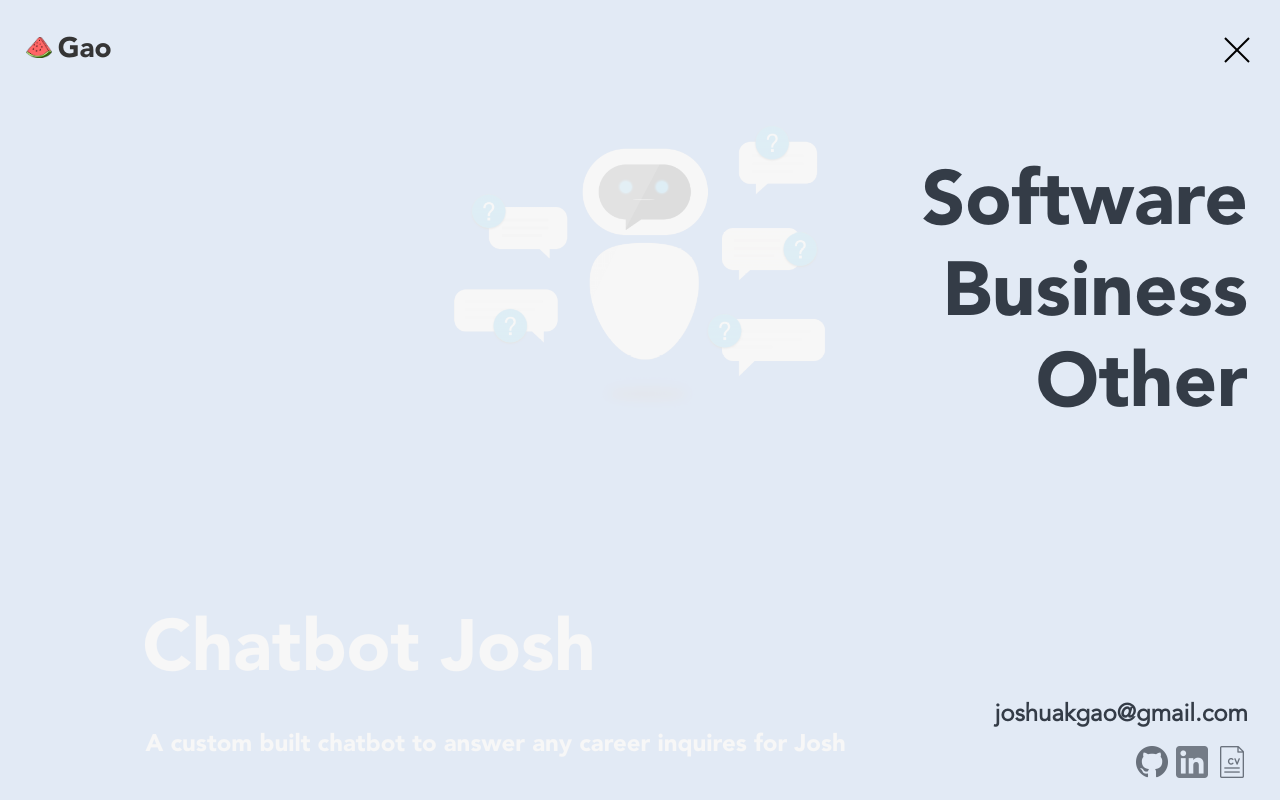
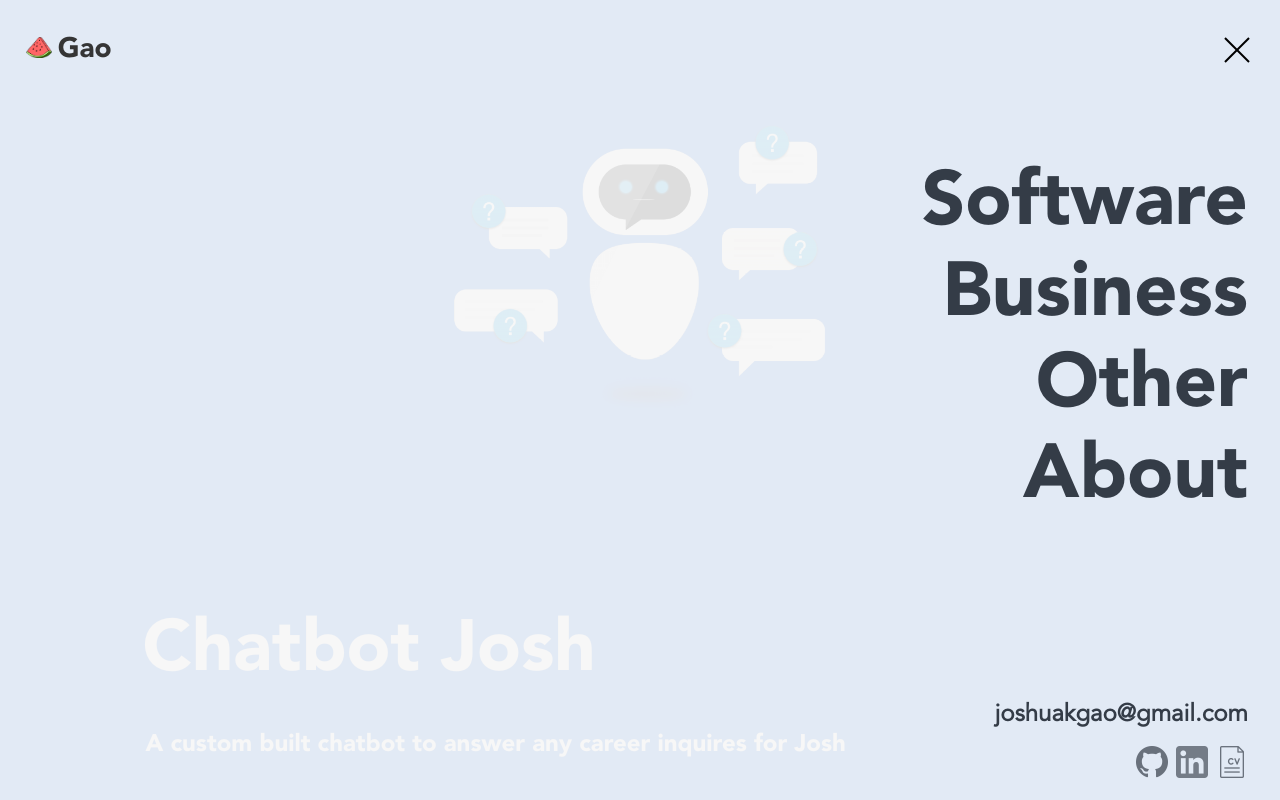
Before and after one commit to joshuakgao/joshgaocom, a React (Create React App) app: page /#/software/chatbotJosh in a window 1280 px wide. Both pictures are taken after a click on the element 1237 px from the left and 50 px from the top of the page. Shown: the top 800 px of the page. Built offline with nearby package versions, Linux system fonts and the light colour scheme.

Commit message:
First draft of about page

```diff
--- a/src/App.tsx
+++ b/src/App.tsx
@@ -12,6 +12,7 @@ import {
 import { PortfolioTrackerPage } from "./components/projectComponents/business";
 import JoshgaocomPage from "./components/projectComponents/software/joshgaocom/joshgaocomPage";
 import SproutsOct22Page from "./components/projectComponents/business/sproutsOct22/sproutsOct22Page";
+import AboutPage from "./pages/AboutPage/aboutPage";
 
 function App() {
   return (
@@ -19,6 +20,7 @@ function App() {
       <Navbar />
       <Routes>
         <Route path="/" element={<HomePage />} />
+        <Route path="/about" element={<AboutPage />} />
         <Route path="/software" element={<SoftwarePage />} />
         <Route path="/software/chatbotJosh" element={<ChatbotJoshPage />} />
         <Route path="/software/joshgaocom" element={<JoshgaocomPage />} />
--- a/src/components/customComponents/hamburgerMenu/hamburgerMenu.tsx
+++ b/src/components/customComponents/hamburgerMenu/hamburgerMenu.tsx
@@ -91,6 +91,16 @@ export function HamburgerMenu({
             >
               <h1 style={styles.menuItem} className="secondary">
                 Other
+              </h1>
+            </Link>
+            <Link
+              to="/about"
+              onClick={() => setMenuOpen(false)}
+              style={styles.link}
+              className={menuOpen ? "fade-down-reverse" : "fade-down"}
+            >
+              <h1 style={styles.menuItem} className="secondary">
+                About
               </h1>
             </Link>
           </div>
--- /dev/null
+++ b/src/pages/AboutPage/aboutPage.tsx
@@ -0,0 +1,51 @@
+import React from "react";
+import { FullscreenDiv, ScrollDiv } from "../../components/commonComponents";
+import me from "../../assets/images/me.jpg";
+
+export default function AboutPage() {
+  return (
+    <FullscreenDiv style={styles.container}>
+      <div style={styles.contentContainer}>
+        <h1 style={styles.title} className="secondary fade-up">
+          About Me
+        </h1>
+        <h4 style={styles.subtitle} className="secondary fade-up">
+          I'm Josh Gao, I am a Machine Learning Engineer based in Texas. I love
+          analyzing and visualizing large amounts of data and providing unique
+          and helpful insights. Some of my other interests include playing
+          volleyball and writing music.
+        </h4>
+      </div>
+      <img style={styles.img} src={me} />
+    </FullscreenDiv>
+  );
+}
+
+interface StyleSheet {
+  [key: string]: React.CSSProperties;
+}
+
+const styles: StyleSheet = {
+  container: {
+    display: "flex",
+    alignItems: "center",
+    justifyContent: "center",
+    flexDirection: "row",
+  },
+  contentContainer: {
+    marginRight: "5%",
+    textAlign: "left",
+  },
+  title: {
+    fontWeight: "bolder",
+  },
+  subtitle: {
+    marginTop: 8,
+    maxWidth: 600,
+    textAlign: "justify",
+  },
+  img: {
+    height: "80vh",
+    zIndex: "-1",
+  },
+};
--- /dev/null
+++ b/src/pages/AboutPage/index.js
@@ -0,0 +1 @@
+export * from "./aboutPage";
```
Also changed, not shown: src/assets/images/me.jpg (added).
